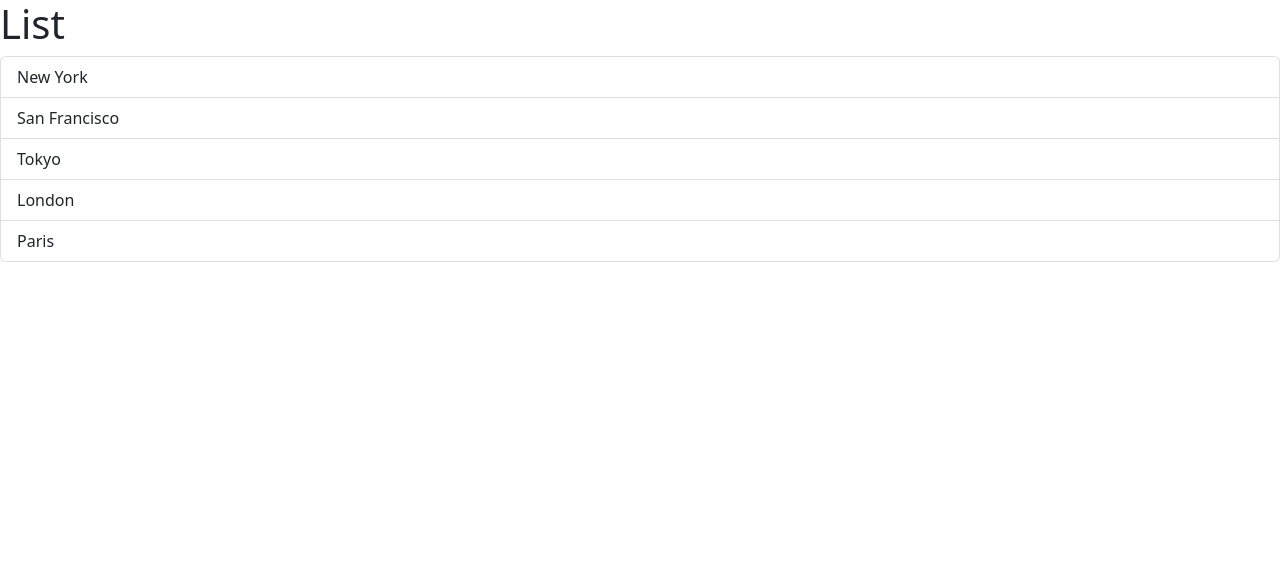
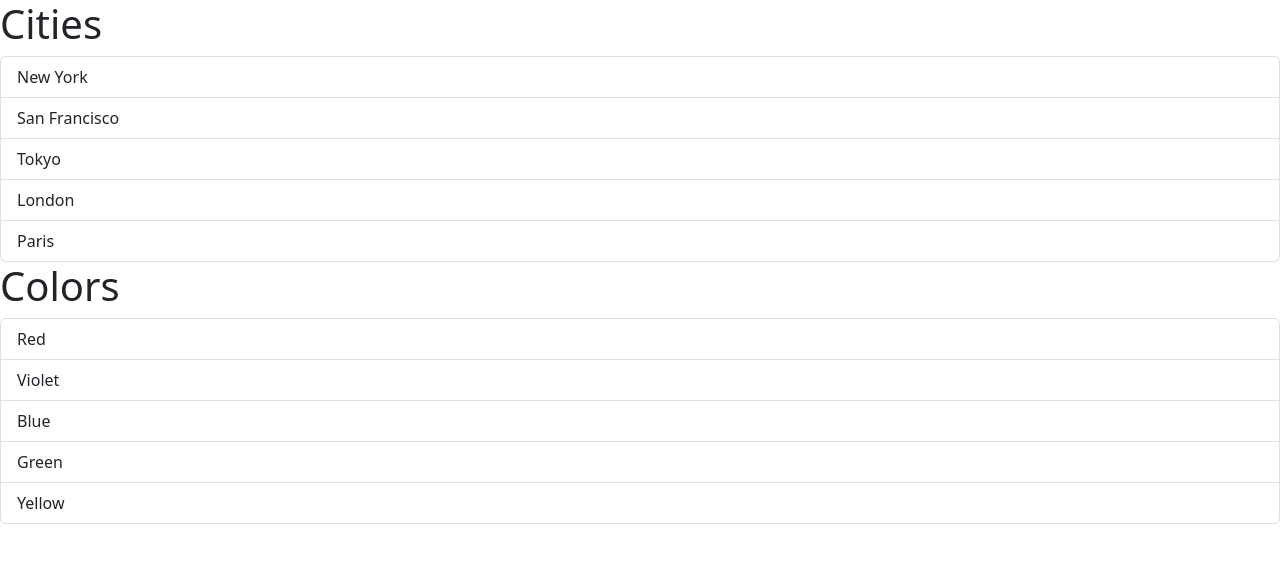
Before and after one commit to arviecua/vite-react, a React (Vite) app in the folder vite-project/: page / in a window 1280 px wide. Shown: the top 562 px of the page. Built offline with nearby package versions, Linux system fonts and the light colour scheme.

Commit message:
Started Props

```diff
--- a/vite-project/src/App.tsx
+++ b/vite-project/src/App.tsx
@@ -1,9 +1,12 @@
 import ListGroup from "./components/ListGroup";
 
 function App() {
+  let items = ["New York", "San Francisco", "Tokyo", "London", "Paris"];
+  let colors = ["Red", "Violet", "Blue", "Green", "Yellow"];
   return (
     <div>
-      <ListGroup />
+      <ListGroup items={items} heading="Cities" />
+      <ListGroup items={colors} heading="Colors" />
     </div>
   );
 }
--- a/vite-project/src/components/ListGroup.tsx
+++ b/vite-project/src/components/ListGroup.tsx
@@ -1,13 +1,17 @@
 import { useState } from "react";
 
-function ListGroup() {
-  let items = ["New York", "San Francisco", "Tokyo", "London", "Paris"];
+interface Props {
+  items: string[];
+  heading: string;
+}
+
+function ListGroup({ items, heading }: Props) {
   // hook
   const [selectedIndex, setSelectedIndex] = useState(-1);
 
   return (
     <>
-      <h1>List</h1>
+      <h1>{heading}</h1>
 
       {items.length === 0 && <p>No Item Found</p>}
       <ul className="list-group">
```
